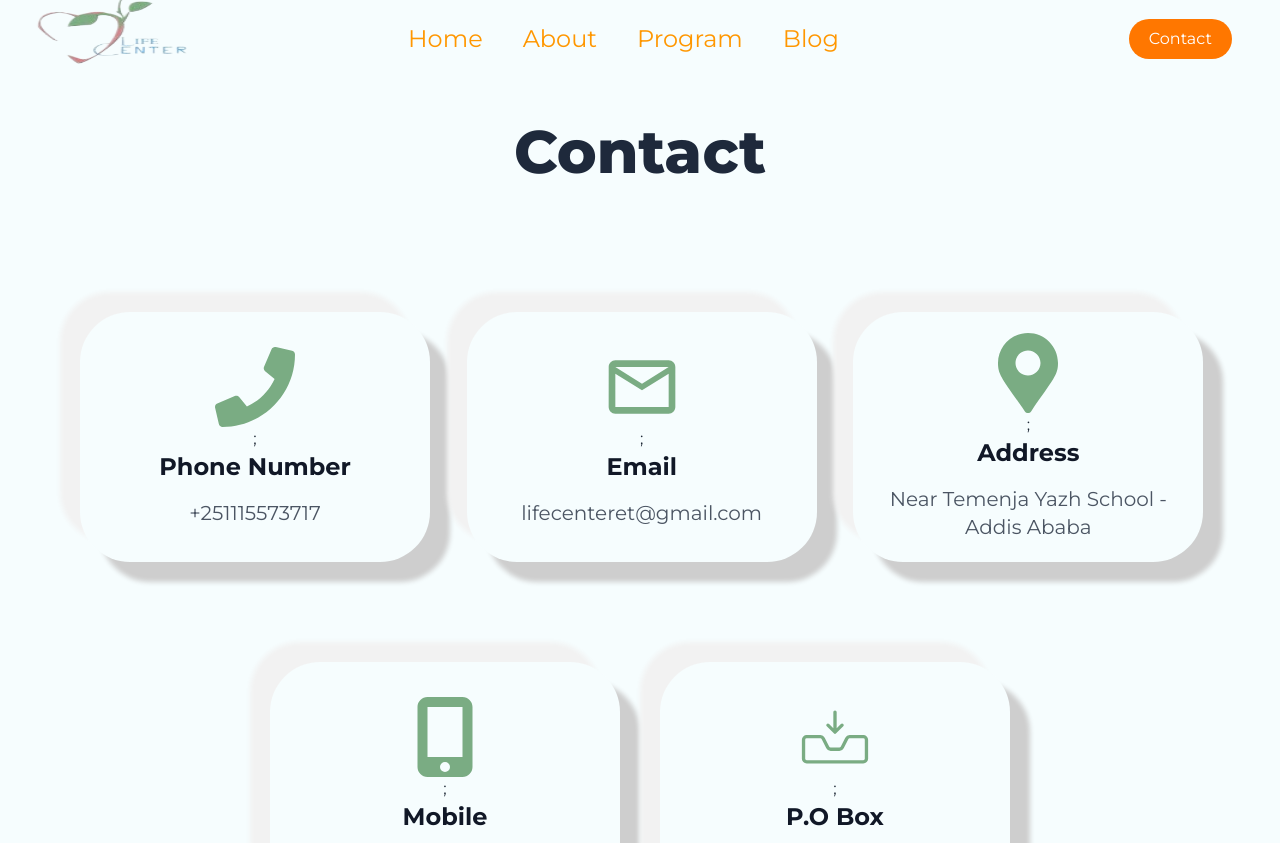
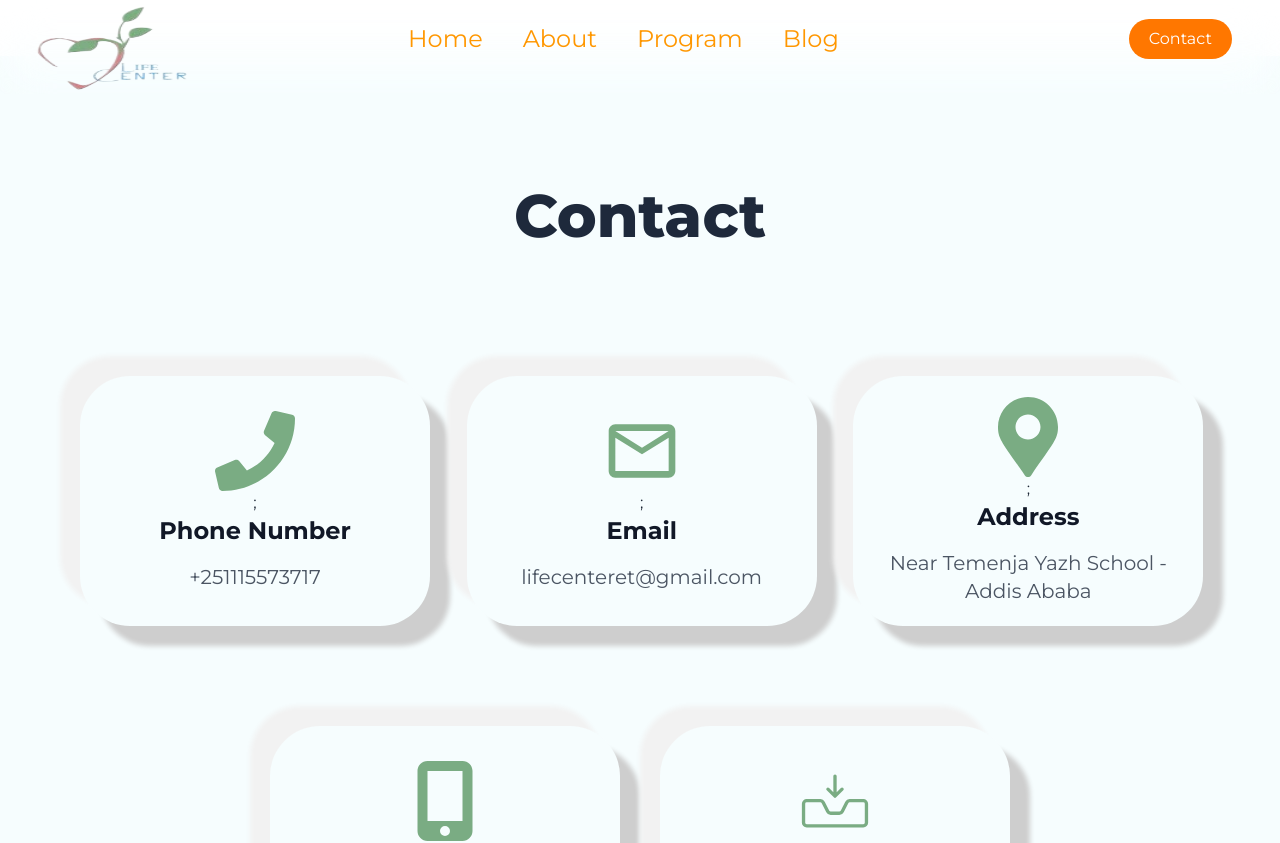
Before and after one commit to haileamlakwalelige/life-center, a React (Vite) app: page /contact in a window 1280 px wide. Shown: the top 843 px of the page. Built offline with nearby package versions, Linux system fonts and the light colour scheme.

Commit message:
update navbar and contact section

```diff
--- a/src/components/layout/Navbar.jsx
+++ b/src/components/layout/Navbar.jsx
@@ -46,7 +46,9 @@ const Navbar = () => {
     >
       <nav
         className={`navbar py-2 sticky top-0   ${
-          scrolled ? "lg:bg-white z-50" : "bg-white lg:bg-transparent z-20"
+          scrolled
+            ? "lg:bg-white z-50"
+            : "bg-white inset-0 backdrop-blur-xl lg:bg-transparent z-20"
         }`}
       >
         <Link
@@ -61,7 +63,7 @@ const Navbar = () => {
           <img
             src={scrolled ? logo : logo2}
             alt=""
-            className="h-28 -mt-16 -ml-6 md:-mt-10 w-36  lg:w-60 lg:mr-10 navbar-logo"
+            className="h-28 -mt-16 -ml-6 md:mt-3 w-36  lg:w-60 lg:mr-10 navbar-logo"
           />
         </Link>
         <div className="menu-icon text-black00 mt-3" onClick={handleClick}>
--- a/src/pages/Contact.jsx
+++ b/src/pages/Contact.jsx
@@ -5,7 +5,7 @@ import ContactGetInTouch from "../components/contact/ContactGetInTouch";
 
 const Contact = () => {
   return (
-    <div className="overflow-x-hidden">
+    <div className="overflow-x-hidden mt-16">
       <ContactIntro />
       <ContactMap />
       <ContactGetInTouch />
```
